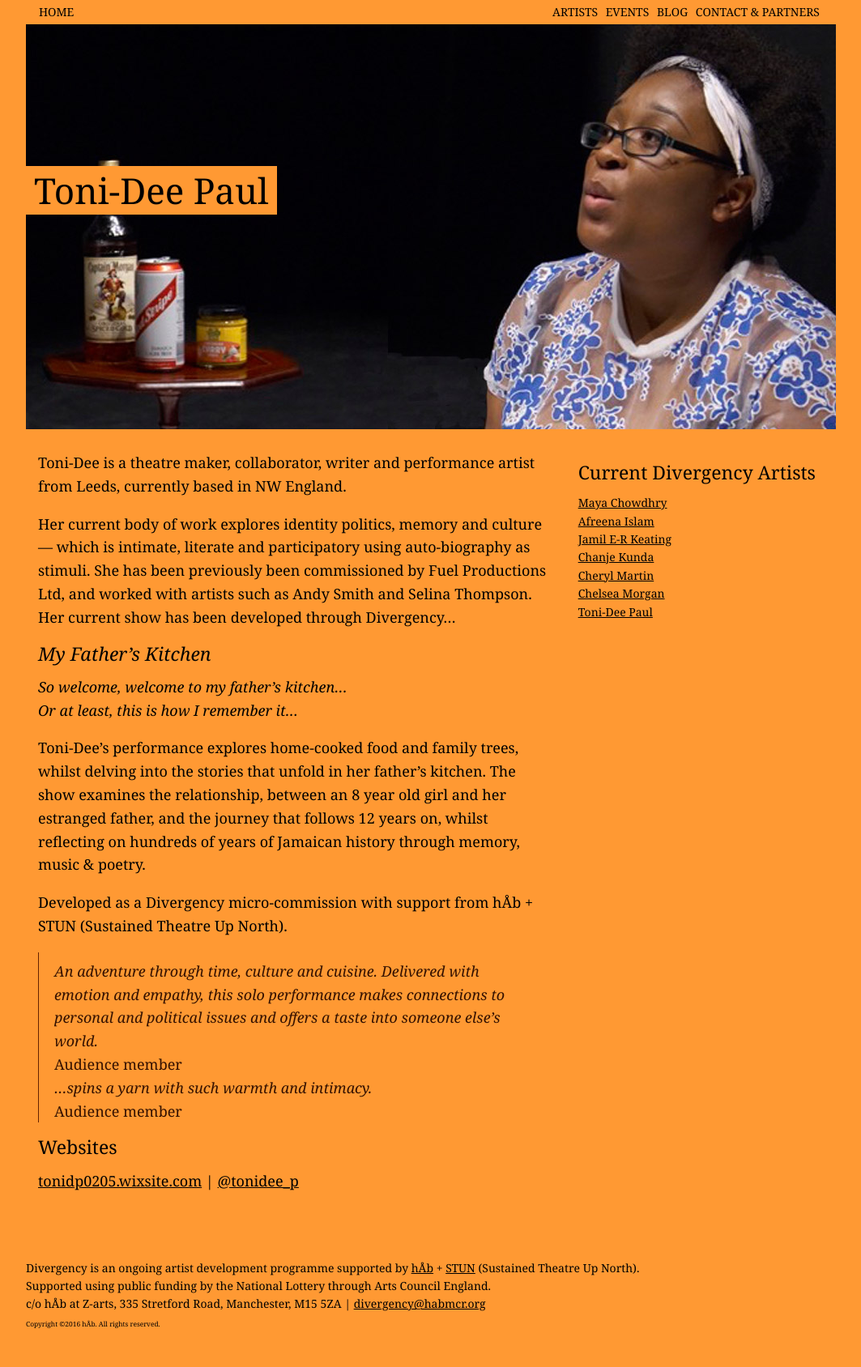
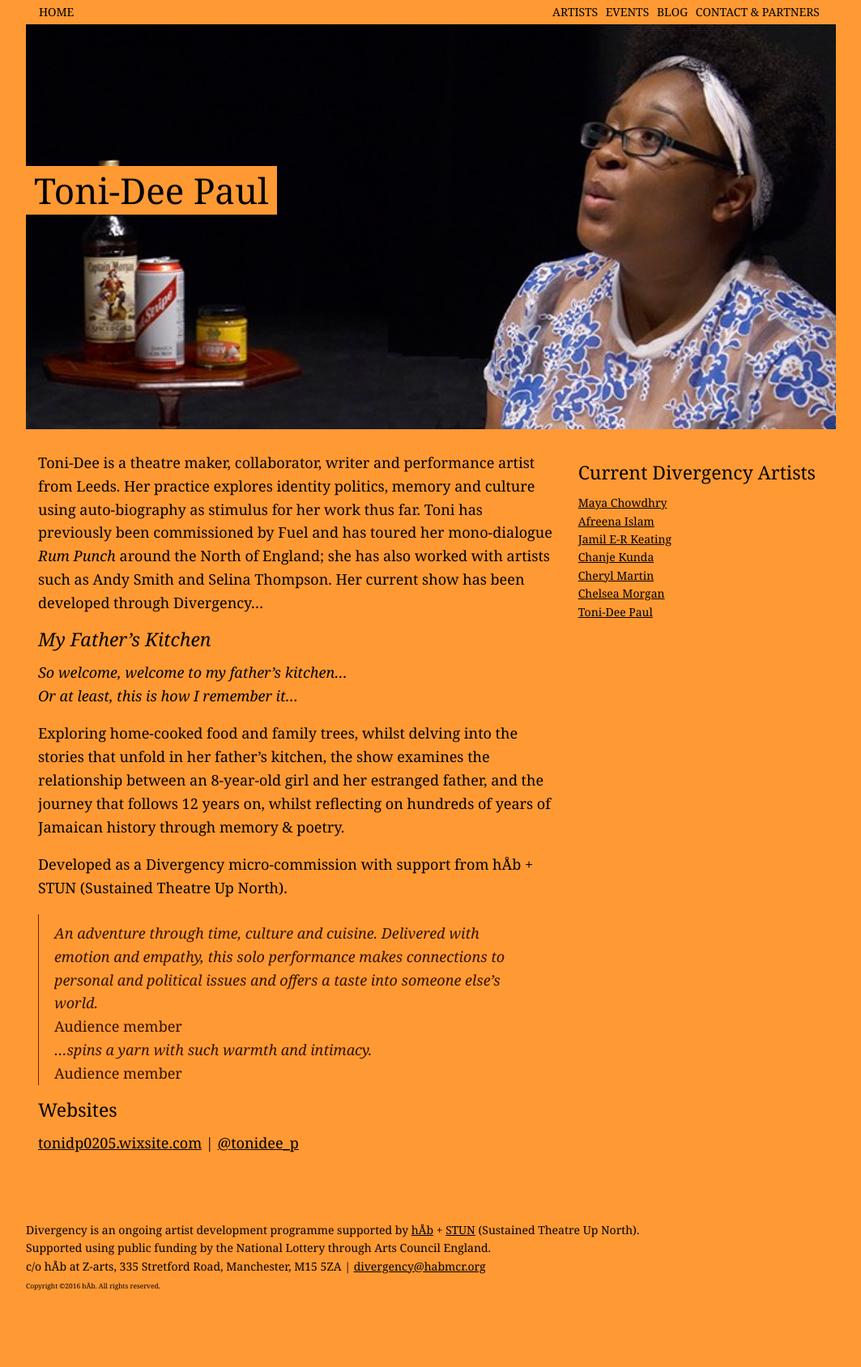
Before and after one commit to divergencymcr/divergencymcr.github.io, a Jekyll site: the page built from current/artist/paul/index.md, in a window 1280 px wide. Shown: the whole page at 81% size, without its empty margins (108-1171 px from the left). Built offline with Jekyll 4.4.1, drawn with Linux system fonts in a browser that asks for light colours; after the commit the page ends 1641 px from its top, so only the background shows below that.

Commit message:
toni artist update

```diff
--- a/current/artist/paul/index.md
+++ b/current/artist/paul/index.md
@@ -16,14 +16,12 @@ season: Toni-Dee
 # header_image: "header.jpg" # optional custom background image, relative to current page
 
 ---
-Toni-Dee is a theatre maker, collaborator, writer and performance artist from Leeds, currently based in NW England.
-
-Her current body of work explores identity politics, memory and culture — which is intimate, literate and participatory using auto-biography as stimuli. She has been previously been commissioned by Fuel Productions Ltd, and worked with artists such as Andy Smith and Selina Thompson. Her current show has been developed through Divergency…
+Toni-Dee is a theatre maker, collaborator, writer and performance artist from Leeds. Her practice explores identity politics, memory and culture using auto-biography as stimulus for her work thus far. Toni has previously been commissioned by Fuel and has toured her mono-dialogue *Rum Punch* around the North of England; she has also worked with artists such as Andy Smith and Selina Thompson. Her current show has been developed through Divergency…
 
 #### *My Father's Kitchen*
 *So welcome, welcome to my father's kitchen…<br>Or at least, this is how I remember it…*
 
-Toni-Dee's performance explores home-cooked food and family trees, whilst delving into the stories that unfold in her father's kitchen. The show examines the relationship, between an 8 year old girl and her estranged father, and the journey that follows 12 years on, whilst reflecting on hundreds of years of Jamaican history through memory, music & poetry.
+Exploring home-cooked food and family trees, whilst delving into the stories that unfold in her father's kitchen, the show examines the relationship between an 8-year-old girl and her estranged father, and the journey that follows 12 years on, whilst reflecting on hundreds of years of Jamaican history through memory & poetry.
 
 Developed as a Divergency micro-commission with support from hÅb + STUN (Sustained Theatre Up North).
 
```
